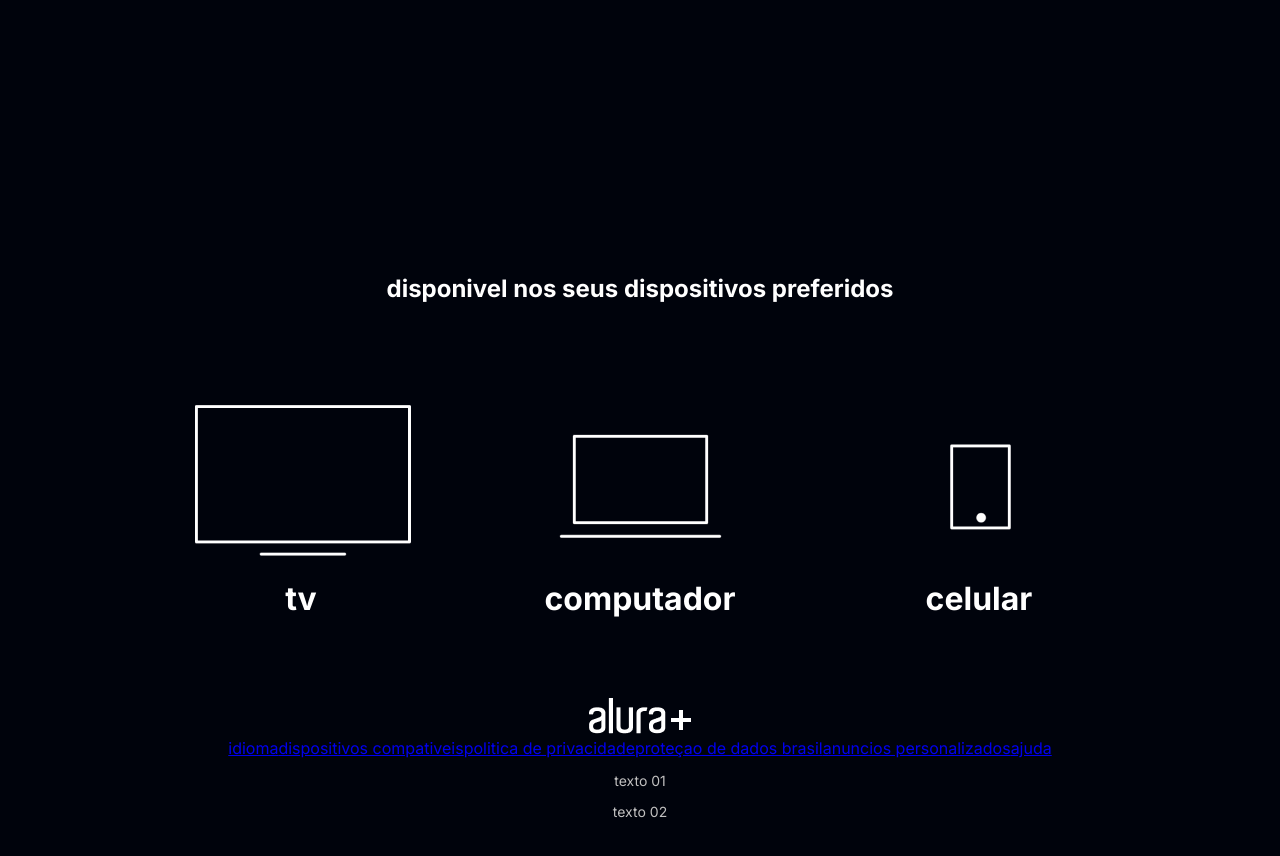
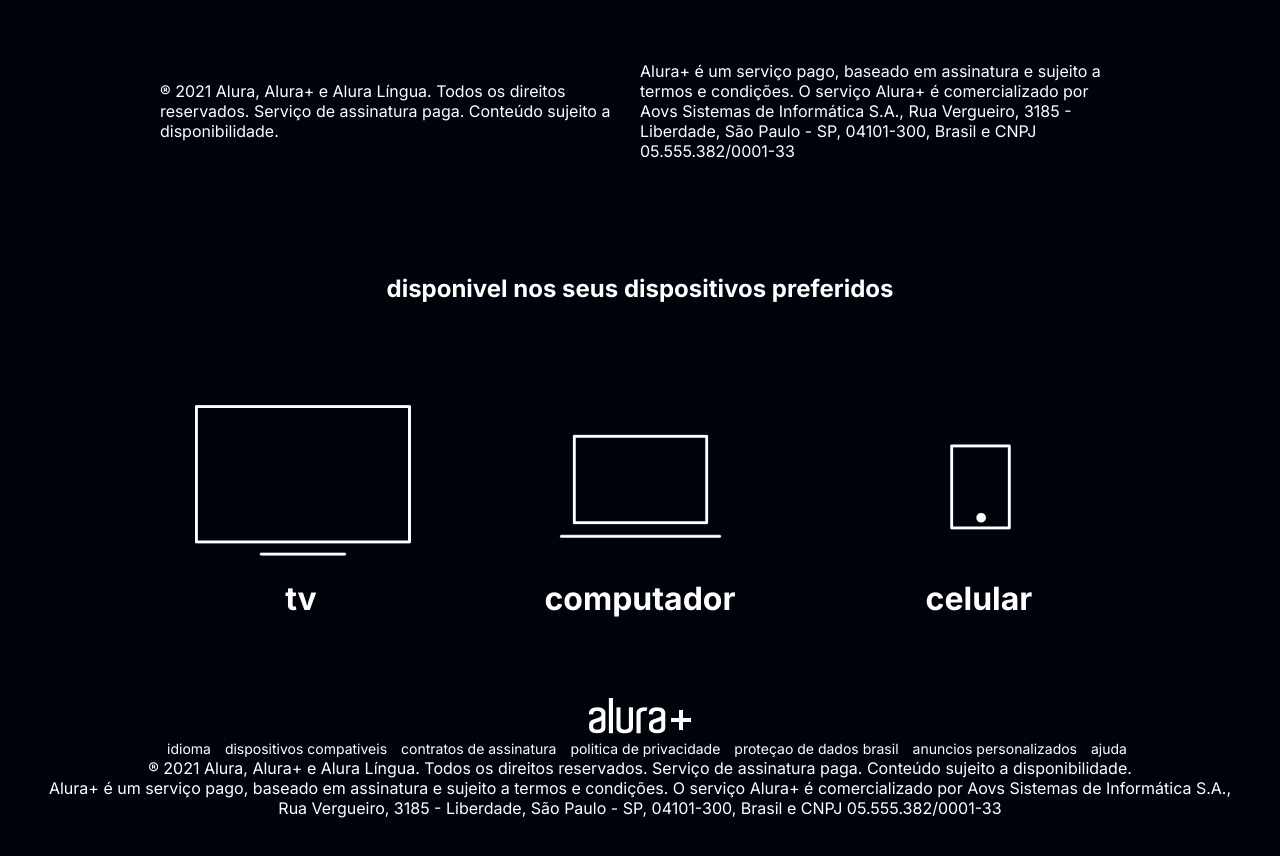
Before and after one commit to t-presa/alura-start, a plain HTML site: page index.html in a window 1280 px wide. Shown: the part 2926-3782 px from the top of the page. Drawn offline with Linux system fonts and the light colour scheme.

Commit message:
trabalho dia 20 de agosto

```diff
--- a/index.html
+++ b/index.html
@@ -1,5 +1,6 @@
 <!DOCTYPE html>
 <html lang="pt-br">
+
 <head>
   <meta charset="UTF-8">
   <meta name="viewport" content="width=device-width, initial-scale=1.0">
@@ -14,14 +15,16 @@
 
 
 </head>
+
 <body>
   <section class="principal container">
     <div class="container-caixa">
-<h1 class="container-titulo" >Com o Combo+, você pode aproveitar a Alura+ e o Alura Língua por um preço único. </h1>
+      <h1 class="container-titulo">Com o Combo+, você pode aproveitar a Alura+ e o Alura Língua por um preço único.
+      </h1>
       <img class="container-imagem" src="Combo 2.png" alt="O Combo+ é a junção do Alura+ e o Alura Língua.">
       <a href="www.alura.com.br" class="container-botao">Assine po 12x de R$120,00*</a>
       <a href="www.alura.com.br" class="container-botao botao-secundario"> Assinar somente o Alura+</a>
-<p class="container-aviso" >*O preço pode variar caso a assinatura seja feita em outros planos. </p>
+      <p class="container-aviso">*O preço pode variar caso a assinatura seja feita em outros planos. </p>
     </div>
   </section>
 
@@ -29,14 +32,16 @@
     <img class="secundario-imagem" src="Plataformas.png" alt="um monitor e um celular com o alura plus aberto">
     <div class="container-descrição">
       <h2 class="descrição-titulo">Assista do seu jeito</h2>
-<p class="descrição-texto">Aproveite a tela grande da TV ou assista no tablet, laptop, celular e outros aparelhos. Nossa seleção de cursos não para de crescer.</p>
+      <p class="descrição-texto">Aproveite a tela grande da TV ou assista no tablet, laptop, celular e outros aparelhos.
+        Nossa seleção de cursos não para de crescer.</p>
     </div>
   </section>
 
   <section class="container secundario">
     <div class="container-descrição">
-<p class="descrição-texto">Só o Combo+ oferece Alura Língua juntos para você ter acesso a cursos de diversas áreas da tecnologia e aprender inglês ou espanhol, onde e como quiser.</p>
-<a href="www.alura.com.br" class="container-botao">Assine o Combo+</a>
+      <p class="descrição-texto">Só o Combo+ oferece Alura Língua juntos para você ter acesso a cursos de diversas áreas
+        da tecnologia e aprender inglês ou espanhol, onde e como quiser.</p>
+      <a href="www.alura.com.br" class="container-botao secundario-botao ">Assine o Combo+</a>
     </div>
     <img src="Telas.png" alt="Tela da Alura plus e da Alura Línguas" class="secundario-imagem">
   </section>
@@ -45,9 +50,12 @@
     <img src="Notebook.png" class="secundario-imagem" alt="">
     <div class="container-descrição">
       <h2 class="descrição-titulo">Baixe seus cursos</h2>
-<p class="descrição-texto">Baixe e assista quando e onde quiser. Assim, seus favoritos estão sempre com você, até mesmo sem internet.</p>
+      <p class="descrição-texto">Baixe e assista quando e onde quiser. Assim, seus favoritos estão sempre com você, até
+        mesmo sem internet.</p>
     </div>
-
+    <p class="rodape-texto">® 2021 Alura, Alura+ e Alura Língua. Todos os direitos reservados. Serviço de assinatura paga. Conteúdo sujeito a disponibilidade.</p>
+    <p class="rodape-texto">Alura+ é um serviço pago, baseado em assinatura e sujeito a termos e condições. O serviço Alura+ é comercializado por Aovs Sistemas de Informática S.A., Rua Vergueiro, 3185 - Liberdade, São Paulo - SP, 04101-300, Brasil e CNPJ 05.555.382/0001-33</p>
+      </footer>
   </section>
 
   <section class="dispositivos">
@@ -82,6 +90,9 @@
         <a href="#"> dispositivos compativeis</a>
       </li>
       <li class="lista_link">
+        <a href="#">contratos de assinatura</a>
+      </li>
+      <li class="lista_link">
         <a href="#">politica de privacidade</a>
       </li>
       <li class="lista_link">
@@ -98,9 +109,11 @@
 
 
     </ul>
-     <p class="rodape_texto">texto 01</p>
-     <p class="rodape_texto">texto 02</p>
+    <p class="rodape-texto">® 2021 Alura, Alura+ e Alura Língua. Todos os direitos reservados. Serviço de assinatura paga. Conteúdo sujeito a disponibilidade.</p>
+      <p class="rodape-texto">Alura+ é um serviço pago, baseado em assinatura e sujeito a termos e condições. O serviço Alura+ é comercializado por Aovs Sistemas de Informática S.A., Rua Vergueiro, 3185 - Liberdade, São Paulo - SP, 04101-300, Brasil e CNPJ 05.555.382/0001-33</p>
+  </footer>
   </footer>
 
 </body>
+
 </html>
--- a/style.css
+++ b/style.css
@@ -3,7 +3,8 @@
     --cinza-secundario: #C0C0C0;
     --botao-azul: #167bf7;
     --cor-de-fundo: #00030C;
-    --fonte-principal: 'Inter'
+    --fonte-principal: 'Inter';
+    --botao-azul-efeito: #3c92fa;
     }
 
     body{
@@ -140,3 +141,23 @@ color: var(--cinza-secundario);
 font-size: 14px;
 
 }
+
+.lista_link a{
+text-decoration: none;
+color:var(--branco-principal);
+font-size: 14px;
+margin-left: 1em;
+}
+.lista_link a:hover{
+color: var(--botao-azul);
+}
+
+.lista_link a:active{
+color: purple;
+
+}
+
+.container-botao:hover{
+background-color: var(--botao-azul-efeito);
+color:var(--cor-de-fundo);
+}
```
Lines whose indentation alone changed are shown as unchanged.
